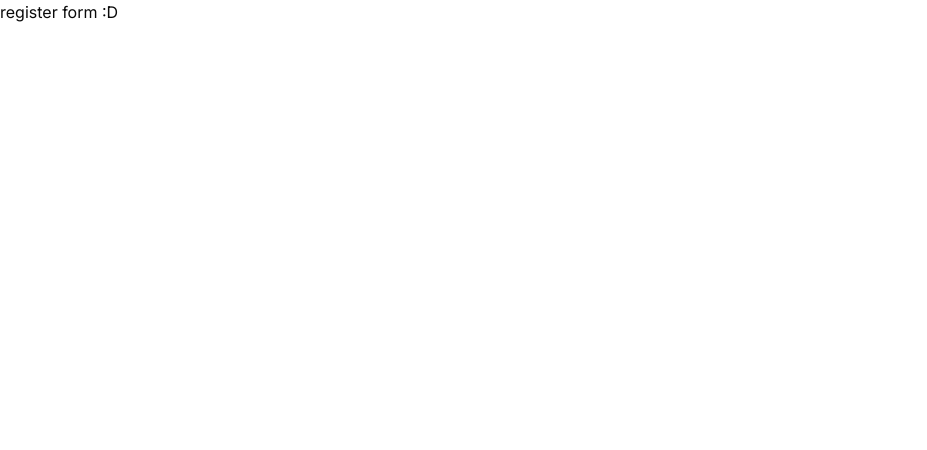
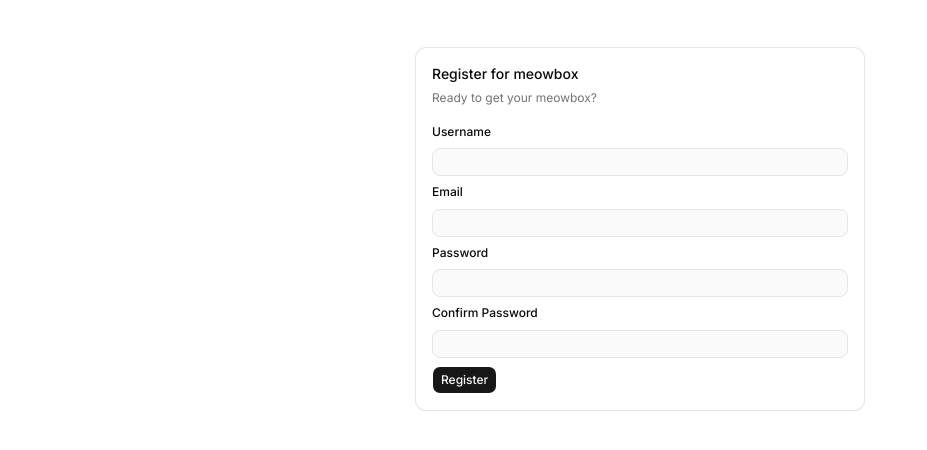
Before and after one commit to purrfectionxyz/meowbox, a Next.js app: page /auth/register in a window 1280 px wide. Shown: the top 450 px of the page, without its empty margins (0-927 px from the left). Built offline with nearby package versions, Linux system fonts and the light colour scheme.

Commit message:
add basic register page

```diff
--- a/package.json
+++ b/package.json
@@ -20,6 +20,7 @@
     "typecheck": "tsc --noEmit"
   },
   "dependencies": {
+    "@hookform/resolvers": "^5.2.2",
     "@hugeicons/core-free-icons": "^4.0.0",
     "@hugeicons/react": "^1.1.6",
     "@t3-oss/env-nextjs": "^0.12.0",
@@ -32,6 +33,7 @@
     "radix-ui": "^1.4.3",
     "react": "^19.0.0",
     "react-dom": "^19.0.0",
+    "react-hook-form": "^7.72.0",
     "shadcn": "^4.1.0",
     "tailwind-merge": "^3.5.0",
     "tw-animate-css": "^1.4.0",
--- a/src/app/auth/register/page.tsx
+++ b/src/app/auth/register/page.tsx
@@ -1,7 +1,24 @@
+import { RegisterForm } from "~/components/auth/register-form";
+import {
+  Card,
+  CardContent,
+  CardDescription,
+  CardHeader,
+  CardTitle,
+} from "~/components/ui/card";
+
 export default async function RegisterPage() {
   return (
-    <div>
-      <p>register form :D</p>
+    <div className="py-12">
+      <Card className="mx-auto max-w-md">
+        <CardHeader>
+          <CardTitle>Register for meowbox</CardTitle>
+          <CardDescription>Ready to get your meowbox?</CardDescription>
+        </CardHeader>
+        <CardContent>
+          <RegisterForm />
+        </CardContent>
+      </Card>
     </div>
   );
 }
--- /dev/null
+++ b/src/components/auth/register-form.tsx
@@ -0,0 +1,130 @@
+"use client";
+
+import z from "zod";
+import { zodResolver } from "@hookform/resolvers/zod";
+import { Controller, useForm } from "react-hook-form";
+import { Field, FieldError, FieldGroup, FieldLabel } from "../ui/field";
+import { Input } from "../ui/input";
+import { Button } from "../ui/button";
+
+export const registerFormSchema = z
+  .object({
+    username: z.string().max(25),
+    email: z.string().email({ message: "Invalid email address" }),
+    password: z.string().min(8, { message: "Must be at least 8 characters" }),
+    confirmPassword: z.string(),
+  })
+  .refine((d) => d.password === d.confirmPassword, {
+    message: "Passwords do not match",
+    path: ["confirmPassword"],
+  });
+
+export type RegisterFormData = z.infer<typeof registerFormSchema>;
+
+export function RegisterForm() {
+  const form = useForm<RegisterFormData>({
+    resolver: zodResolver(registerFormSchema),
+    defaultValues: {
+      email: "",
+      password: "",
+      confirmPassword: "",
+      username: "",
+    },
+  });
+
+  async function onSubmit(data: RegisterFormData) {
+    console.log(data);
+  }
+
+  return (
+    <form
+      id="register-form"
+      className="space-y-2"
+      onSubmit={form.handleSubmit(onSubmit)}
+    >
+      <FieldGroup>
+        <Controller
+          name="username"
+          control={form.control}
+          render={({ field, fieldState }) => (
+            <Field data-invalid={fieldState.invalid}>
+              <FieldLabel htmlFor="username">Username</FieldLabel>
+              <Input
+                {...field}
+                id="username"
+                aria-invalid={fieldState.invalid}
+                required
+                max={25}
+              />
+              {fieldState.invalid && <FieldError errors={[fieldState.error]} />}
+            </Field>
+          )}
+        />
+      </FieldGroup>
+      <FieldGroup>
+        <Controller
+          name="email"
+          control={form.control}
+          render={({ field, fieldState }) => (
+            <Field data-invalid={fieldState.invalid}>
+              <FieldLabel htmlFor="email">Email</FieldLabel>
+              <Input
+                {...field}
+                id="email"
+                type="email"
+                max={255}
+                aria-invalid={fieldState.invalid}
+                required
+              />
+              {fieldState.invalid && <FieldError errors={[fieldState.error]} />}
+            </Field>
+          )}
+        />
+      </FieldGroup>
+      <FieldGroup>
+        <Controller
+          name="password"
+          control={form.control}
+          render={({ field, fieldState }) => (
+            <Field data-invalid={fieldState.invalid}>
+              <FieldLabel htmlFor="password">Password</FieldLabel>
+              <Input
+                {...field}
+                id="password"
+                type="password"
+                max={255}
+                aria-invalid={fieldState.invalid}
+                required
+              />
+              {fieldState.invalid && <FieldError errors={[fieldState.error]} />}
+            </Field>
+          )}
+        />
+      </FieldGroup>
+      <FieldGroup>
+        <Controller
+          name="confirmPassword"
+          control={form.control}
+          render={({ field, fieldState }) => (
+            <Field data-invalid={fieldState.invalid}>
+              <FieldLabel htmlFor="confirm-password">
+                Confirm Password
+              </FieldLabel>
+              <Input
+                {...field}
+                id="confirm-password"
+                type="password"
+                max={255}
+                aria-invalid={fieldState.invalid}
+                required
+              />
+              {fieldState.invalid && <FieldError errors={[fieldState.error]} />}
+            </Field>
+          )}
+        />
+      </FieldGroup>
+
+      <Button type="submit">Register</Button>
+    </form>
+  );
+}
```
Also changed, not shown: 1 other file (tests, documents, lock files or other folders).
